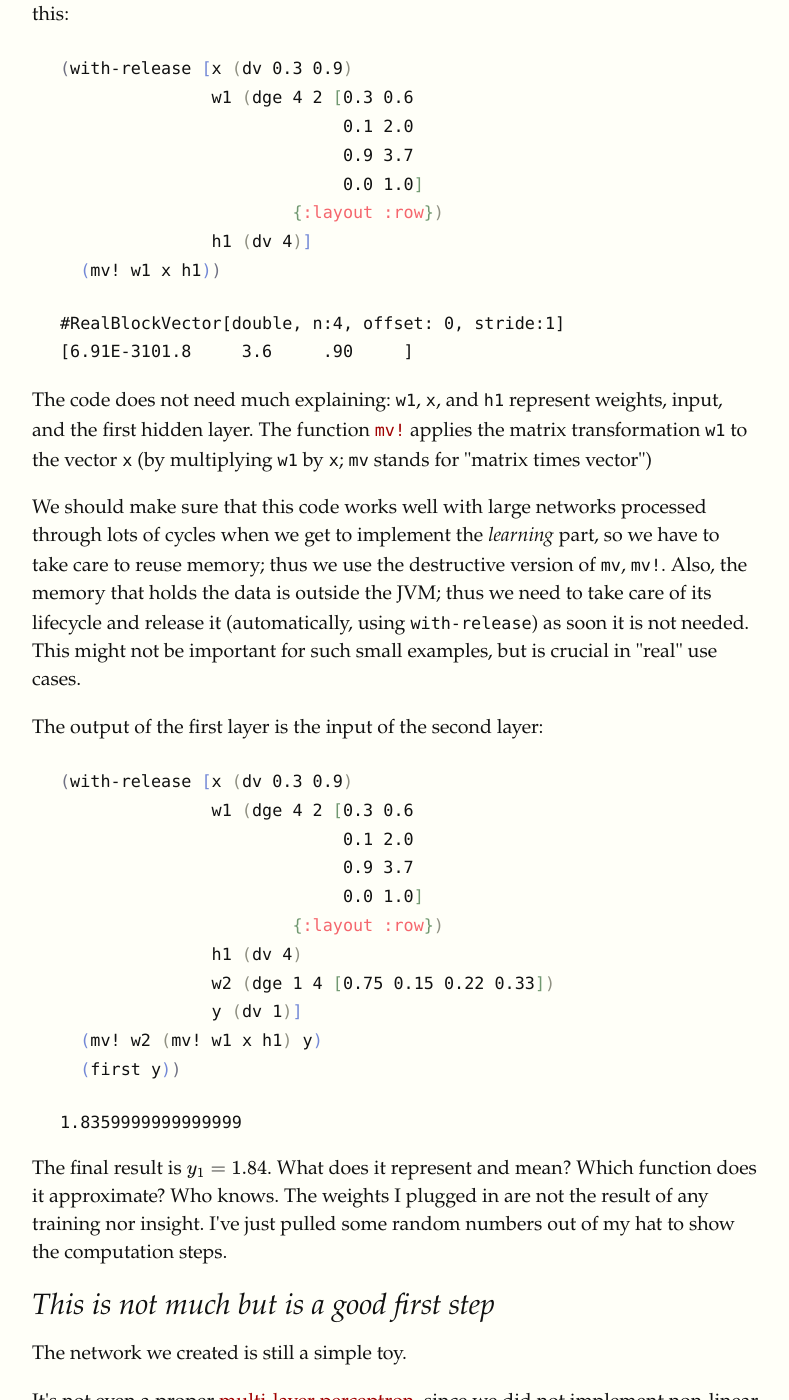
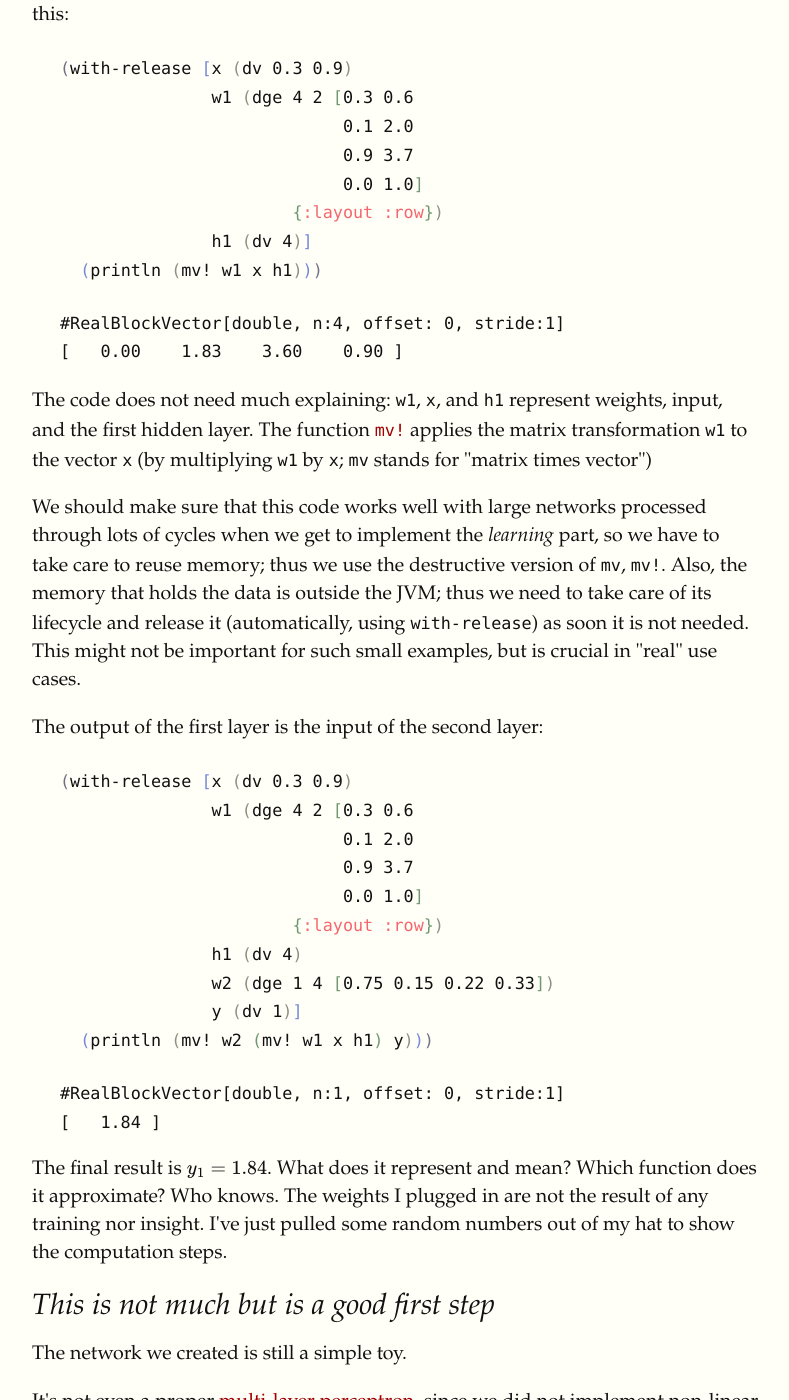
Before and after one commit to blueberry/blueberry.github.io, a Jekyll site: the page built from _posts/2019-02-06-Deep-Learning-in-Clojure-From-Scratch-to-GPU-1-Representing-Layers-and-Connections.html, in a window 1280 px wide and 1400 px high, scrolled down 4643 px. Shown: the whole window, without its empty margins (96-885 px from the left). Built offline with Jekyll 4.4.1, drawn with Linux system fonts in a browser that asks for light colours; formulas are drawn with MathJax 3; comment, search, counter and statistics services are not loaded; some of the changed text lies outside the part shown.

Commit message:
Fixed println.

```diff
--- a/_posts/2019-02-06-Deep-Learning-in-Clojure-From-Scratch-to-GPU-1-Representing-Layers-and-Connections.html
+++ b/_posts/2019-02-06-Deep-Learning-in-Clojure-From-Scratch-to-GPU-1-Representing-Layers-and-Connections.html
@@ -223,15 +223,14 @@ The minimal code example, following the <a href="https://martinfowler.com/bliki/
                             0.0 1.0<span style="color: #709870;">]</span>
                        <span style="color: #709870;">{</span><span style="color: #F5666D;">:layout</span> <span style="color: #F5666D;">:row</span><span style="color: #709870;">}</span><span style="color: #909183;">)</span>
                h1 <span style="color: #909183;">(</span>dv 4<span style="color: #909183;">)</span><span style="color: #7388d6;">]</span>
-  <span style="color: #7388d6;">(</span>mv! w1 x h1<span style="color: #7388d6;">)</span><span style="color: #707183;">)</span>
+  <span style="color: #7388d6;">(</span>println <span style="color: #909183;">(</span>mv! w1 x h1<span style="color: #909183;">)</span><span style="color: #7388d6;">)</span><span style="color: #707183;">)</span>
 </pre>
 </div>
 
 <pre class="example">
 #RealBlockVector[double, n:4, offset: 0, stride:1]
-[6.91E-3101.8     3.6     .90     ]
+[   0.00    1.83    3.60    0.90 ]
 </pre>
-
 
 <p>
 The code does not need much explaining: <code>w1</code>, <code>x</code>, and <code>h1</code> represent weights, input, and the first hidden layer.
@@ -261,15 +260,14 @@ The output of the first layer is the input of the second layer:
                h1 <span style="color: #909183;">(</span>dv 4<span style="color: #909183;">)</span>
                w2 <span style="color: #909183;">(</span>dge 1 4 <span style="color: #709870;">[</span>0.75 0.15 0.22 0.33<span style="color: #709870;">]</span><span style="color: #909183;">)</span>
                y <span style="color: #909183;">(</span>dv 1<span style="color: #909183;">)</span><span style="color: #7388d6;">]</span>
-  <span style="color: #7388d6;">(</span>mv! w2 <span style="color: #909183;">(</span>mv! w1 x h1<span style="color: #909183;">)</span> y<span style="color: #7388d6;">)</span>
-  <span style="color: #7388d6;">(</span>first y<span style="color: #7388d6;">)</span><span style="color: #707183;">)</span>
+  <span style="color: #7388d6;">(</span>println <span style="color: #909183;">(</span>mv! w2 <span style="color: #709870;">(</span>mv! w1 x h1<span style="color: #709870;">)</span> y<span style="color: #909183;">)</span><span style="color: #7388d6;">)</span><span style="color: #707183;">)</span>
 </pre>
 </div>
 
 <pre class="example">
-1.8359999999999999
+#RealBlockVector[double, n:1, offset: 0, stride:1]
+[   1.84 ]
 </pre>
-
 
 <p>
 The final result is \(y_1=1.84\). What does it represent and mean? Which function does it approximate? Who knows. The
@@ -314,10 +312,6 @@ My intention is to offer an easy start, so you <i>do try</i> this code. We will
 each improvement in the following posts. Run this easy code on your own computer, and, why not,
 improve it in advance! The best way to learn is by experimenting and making mistakes.
 </p>
-
-<p>
-The next article is waiting for you: <a href="./Deep-Learning-in-Clojure-From-Scratch-to-GPU-2-Bias-and-Activation-Function">2 - Bias and Activation Function</a>.
-</p>
 </div>
 </div>
 
```
